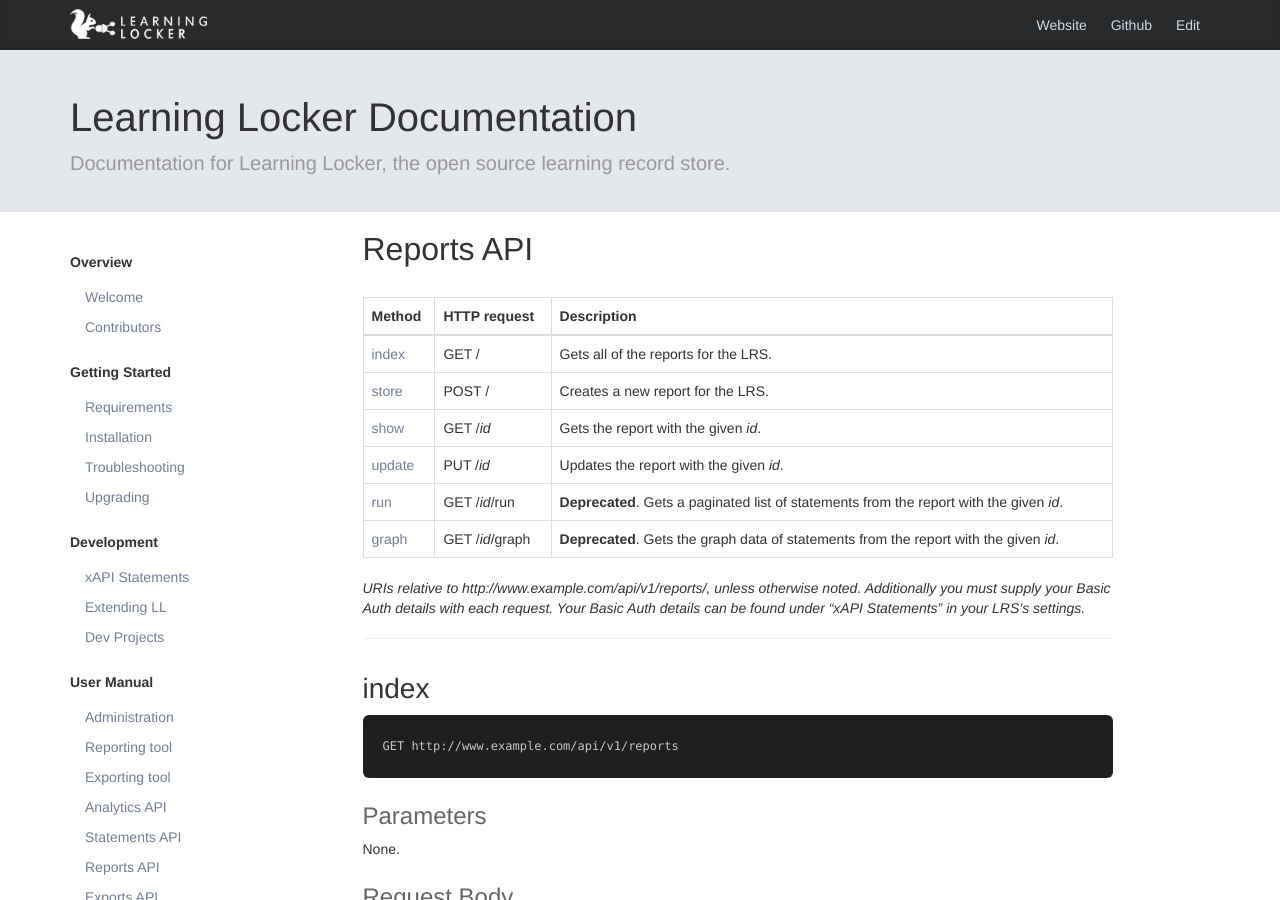
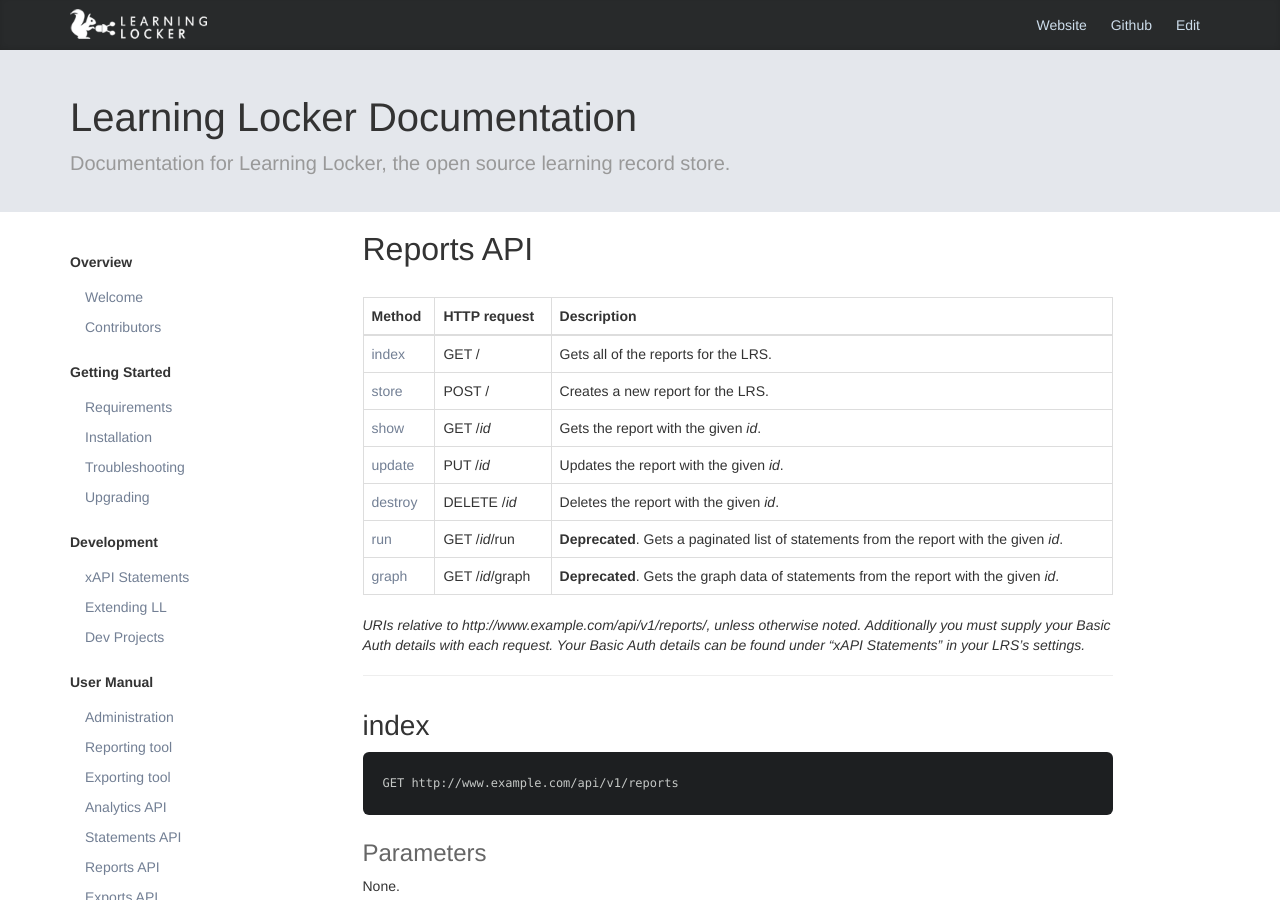
Before and after one commit to LearningLocker/docs, a Jekyll site: the page built from report_api.md, in a window 1280 px wide and 900 px high. Built offline with Jekyll 4.4.1, drawn with Linux system fonts in a browser that asks for light colours; nearby versions of some CDN libraries.

Commit message:
Adds `destroy` to methods table.

```diff
--- a/report_api.md
+++ b/report_api.md
@@ -9,6 +9,7 @@
 [store](#store) | POST / | Creates a new report for the LRS.
 [show](#show) | GET /*id* | Gets the report with the given *id*.
 [update](#update) | PUT /*id* | Updates the report with the given *id*.
+[destroy](#destroy) | DELETE /*id* | Deletes the report with the given *id*.
 [run](#run) | GET /*id*/run | **Deprecated**. Gets a paginated list of statements from the report with the given *id*.
 [graph](#graph) | GET /*id*/graph | **Deprecated**. Gets the graph data of statements from the report with the given *id*.
 
```
